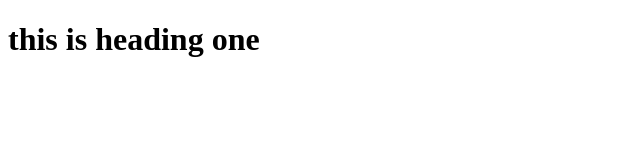
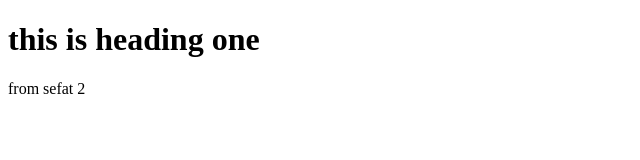
Before and after one commit to Md-Sefat-Alam/second_repo, a plain HTML site: page index.html in a window 1280 px wide. Shown: the full height of the page, 0-640 px from the left. Drawn offline with Linux system fonts and the light colour scheme.

Commit message:
from sefat2

```diff
--- a/index.html
+++ b/index.html
@@ -8,5 +8,6 @@
 </head>
 <body>
     <h1>this is heading one</h1>
+    <p>from sefat 2</p>
 </body>
 </html>
```
